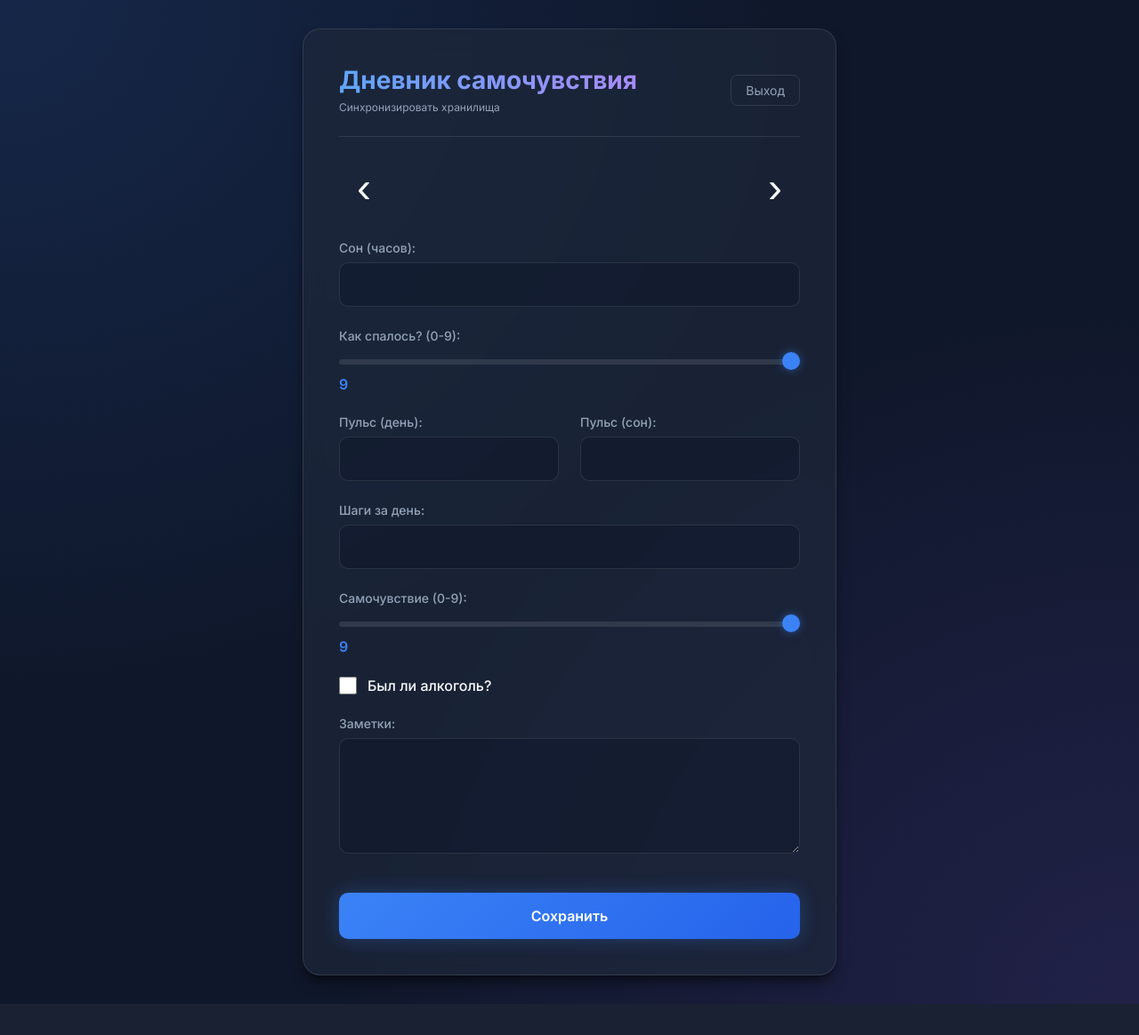
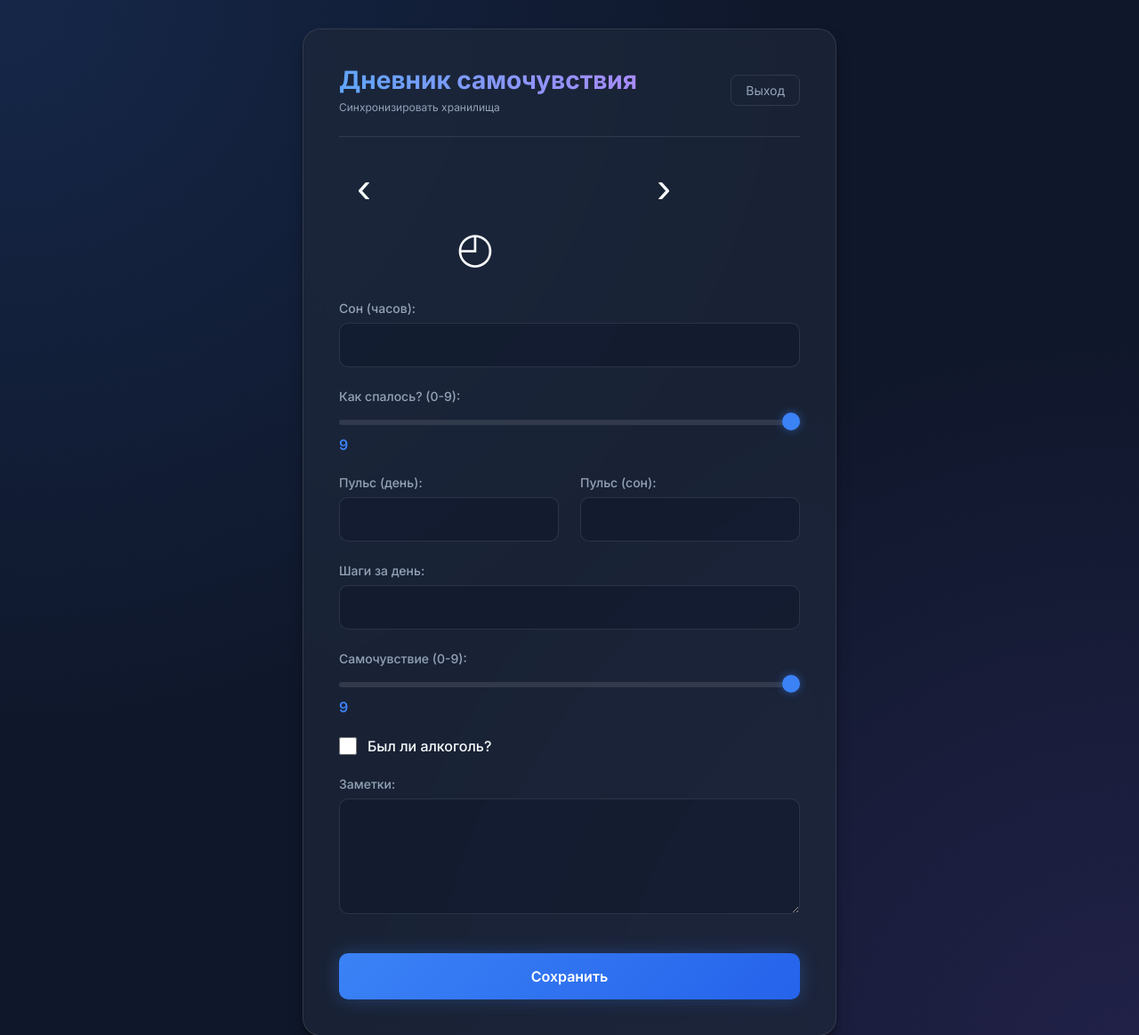
Before and after one commit to vsuh/sleepmon, a FastAPI app: template app/templates/form.html in a window 1280 px wide. Shown: the top 1164 px of the page at 89% size. Before the commit the page ends 1129 px from the top, so only its background shows below. Run offline with FastAPI, Linux system fonts and the light colour scheme; the template is opened without the code that fills it, so the values that code supplies are empty.

Commit message:
feat(web): add today navigation button

```diff
--- a/app/templates/form.html
+++ b/app/templates/form.html
@@ -41,6 +41,10 @@
 
                 <button type="submit" name="navigate" value="next" class="date-nav-button" title="Вперед" aria-label="Вперед">
                     <span aria-hidden="true">›</span>
+                </button>
+
+                <button type="submit" name="navigate" value="today" class="date-nav-button today-nav-button" title="Сегодня" aria-label="Сегодня">
+                    <span aria-hidden="true">◴</span>
                 </button>
             </div>
 
```
